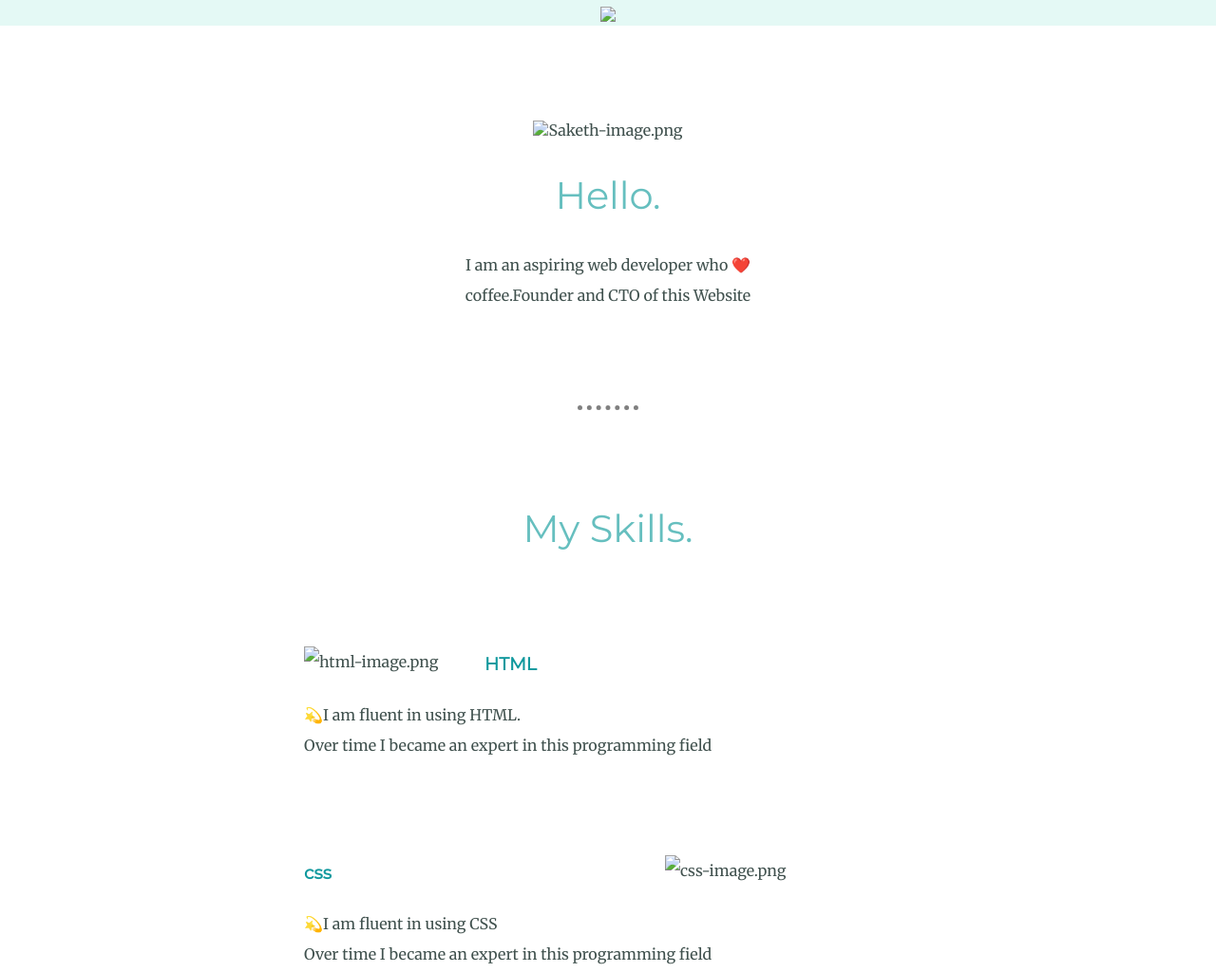
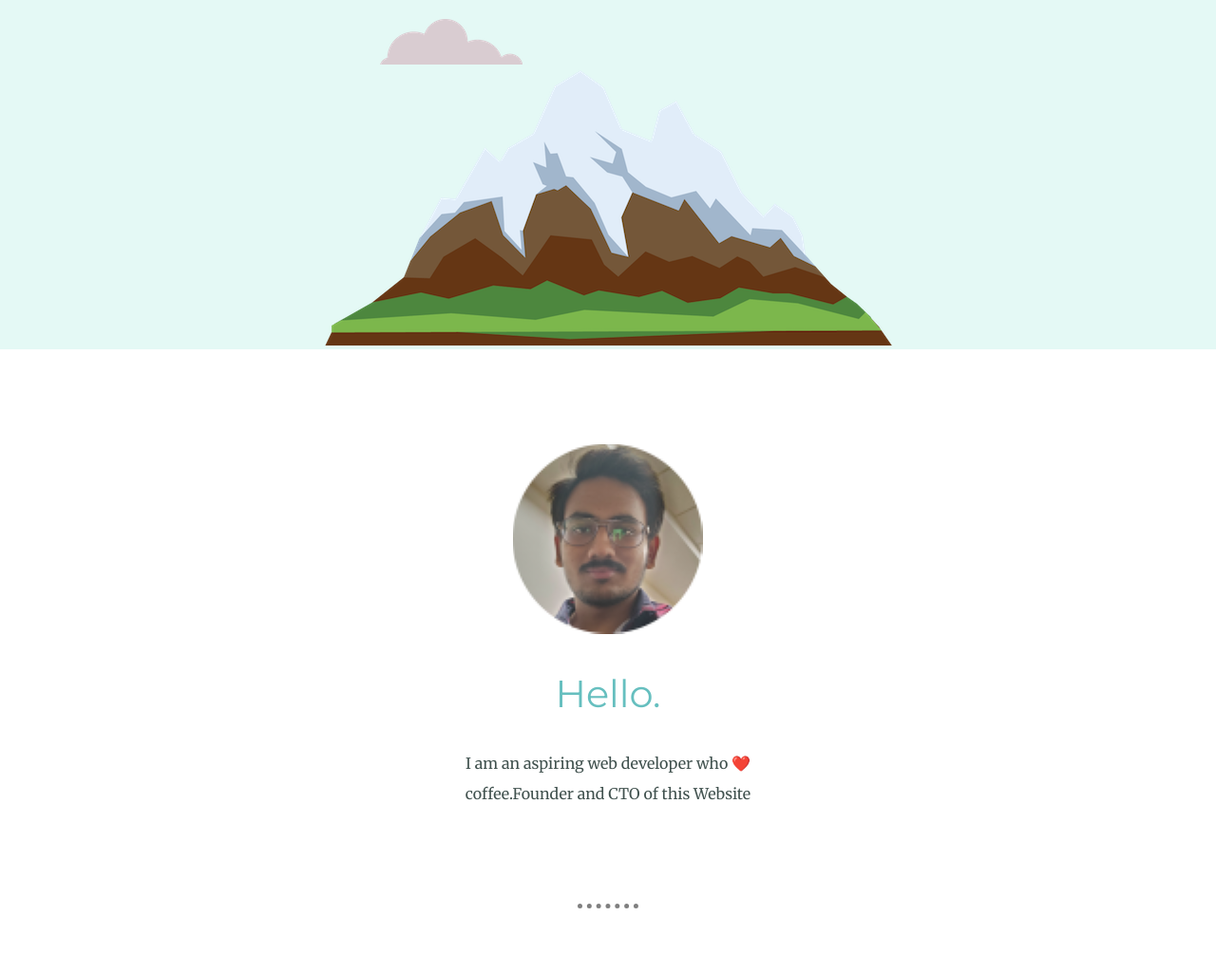
Before and after one commit to Saketh-21/Basic-Portfolio-WebPage, a plain HTML site: page index.html in a window 1280 px wide. Shown: the part 400-1424 px from the top of the page at 95% size. Drawn offline with Linux system fonts and the light colour scheme; files that its build step writes are made by us from their sources.

Commit message:
Update index.html

```diff
--- a/index.html
+++ b/index.html
@@ -4,21 +4,21 @@
   <meta charset="UTF-8">
   <meta name="viewport" content="width=device-width, initial-scale=1.0">
   <title>Saketh Tulasi</title>
-  <link rel="stylesheet" type="text/css" href="css/styles.css">
+  <link rel="stylesheet" type="text/css" href="styles.css">
   <link rel="icon" type="image" href="favicon.ico">
   <link rel="preconnect" href="https://fonts.googleapis.com"><link rel="preconnect" href="https://fonts.gstatic.com" crossorigin><link href="https://fonts.googleapis.com/css2?family=Merriweather&family=Montserrat&family=Sacramento&display=swap" rel="stylesheet">
 </head>
 <body>
   <div class="top-container">
-    <img class="top-cloud"src="images/cloud.png",alt="cloud-img">
+    <img class="top-cloud"src="cloud.png",alt="cloud-img">
     <h1><em>I'm Saketh.</em></h1>
     <h2>a <span class="pro">pro</span>grammer.</h2>
-    <img class="bottom-cloud"src="images/cloud.png",alt="cloud-img">
-    <img src="images/mountain.png",alt="mountain-img">
+    <img class="bottom-cloud"src="cloud.png",alt="cloud-img">
+    <img src="mountain.png",alt="mountain-img">
   </div>
   <div class="middle-container">
     <div class="profile">
-      <img src="images/Saketh Tulasi Photo-modified.png" alt="Saketh-image.png">
+      <img src="Saketh Tulasi Photo-modified.png" alt="Saketh-image.png">
       <h2>Hello.</h2>
       <p class="intro">I am an aspiring web developer who ❤️ coffee.Founder and CTO of this Website</p>
     </div>
@@ -26,12 +26,12 @@
     <div class="skills">
       <h2>My Skills.</h2>
       <div class="skill-row">
-        <img class="img1" src="images/html-modified.png" alt="html-image.png">
+        <img class="img1" src="html-modified.png" alt="html-image.png">
           <h3>HTML</h3>
           <p class="code-skill-desc">💫I am fluent in using HTML.<br>Over time I became an expert in this programming field</p>
       </div>
       <div class="skill-row">
-        <img class="img2" src="images/css-modified.png" alt="css-image.png">
+        <img class="img2" src="css-modified.png" alt="css-image.png">
         <h3>css</h3>
         <p class=".code-skill-desc2">💫I am fluent in using CSS<br>Over time I became an expert in this programming field</p>
       </div>
```
